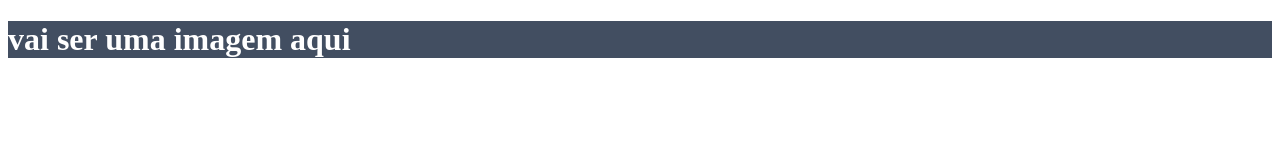
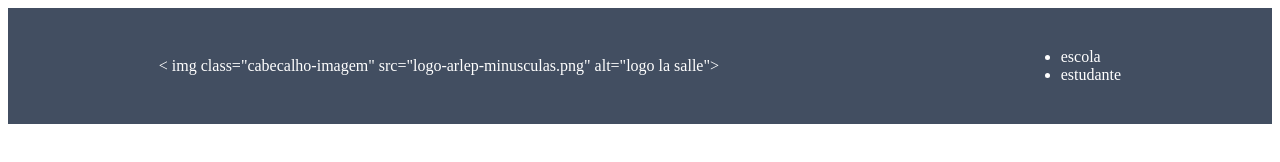
Before and after one commit to dudatorresoli/2E2024, a plain HTML site: page index.html in a window 1280 px wide. Drawn offline with Linux system fonts and the light colour scheme.

Commit message:
Add files via upload

```diff
--- a/index.html
+++ b/index.html
@@ -7,11 +7,11 @@
     <link rel="stylesheet" href="style.css">
 </head>
 <body>
-    <header>
-    <h1>vai ser uma imagem aqui</h1>
-    <ul>
-
-
+    <header class="cabecalho">
+    < img class="cabecalho-imagem" src="logo-arlep-minusculas.png" alt="logo la salle">
+    <ul class="cabecalho-lista">
+      <li class="cabecalho-lista-item">escola</li>
+        <li class="cabecalho-lista-item">estudante</li>
     </ul>
 
     </header>
--- a/style.css
+++ b/style.css
@@ -2,3 +2,14 @@ header {
     background-color: #424E61;
     color:white
 }
+ .cabecalho-imagem{
+       width: 20%;
+ }
+   .cabecalho {
+    background-color: #424E61;
+    color:white;
+    display: flex;
+    justify-content: space-around;
+    align-items: center;
+    padding: 24px 0;
+   }
```
Also changed, not shown: logo-arlep-minusculas.png (added).
